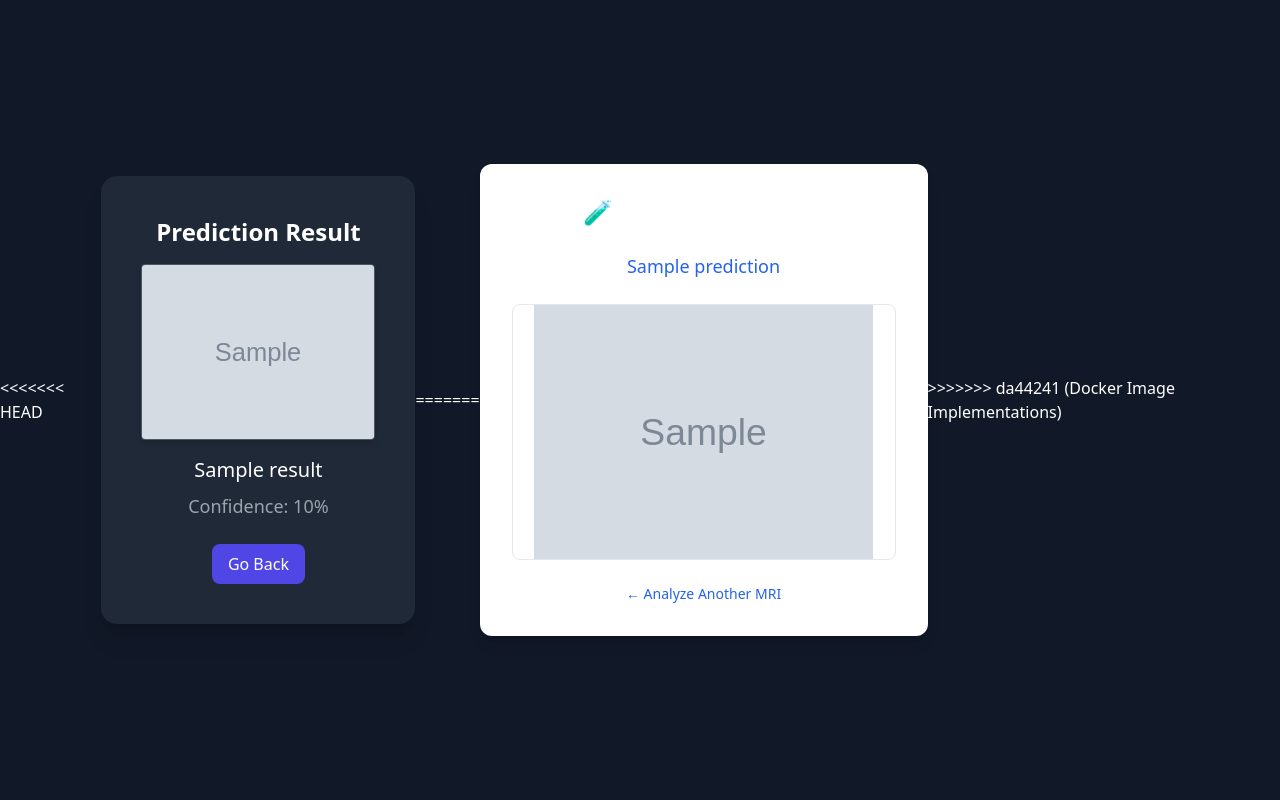
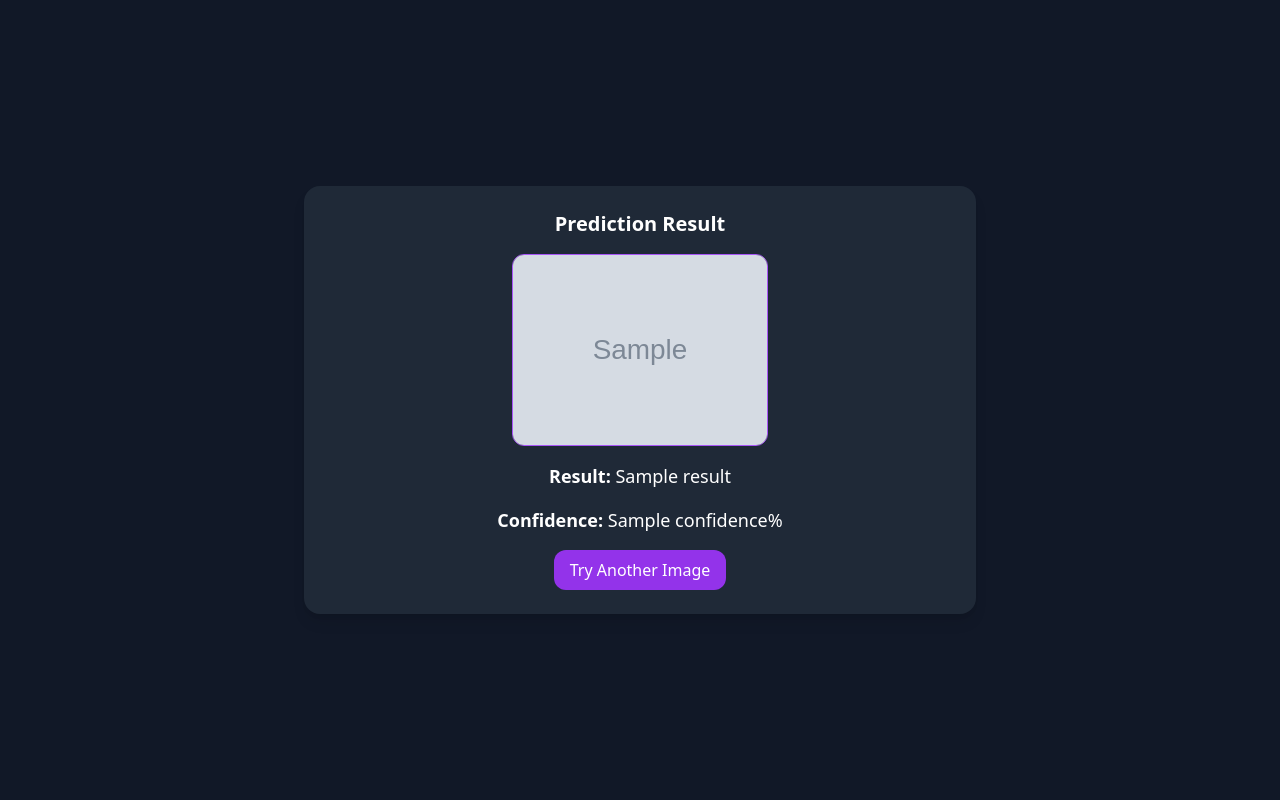
Before and after one commit to AkhilSareshwala/MRI-Tumor-Detection-using-CNN, a Flask app: template templates/result.html in a window 1280 px wide. Run offline with Flask 3, Linux system fonts and the light colour scheme; the template is opened without the code that fills it: most values are stand-ins (such as "Sample title", 1, 10 or a date in 2020); grey boxes marked "Sample" are stand-in pictures; some libraries are stand-ins or nearby versions.

Commit message:
Update result.html

```diff
--- a/templates/result.html
+++ b/templates/result.html
@@ -1,44 +1,19 @@
 <!DOCTYPE html>
-<<<<<<< HEAD
-<html lang="en" class="bg-gray-900 text-white">
+<html lang="en" class="dark">
 <head>
   <meta charset="UTF-8">
   <title>Prediction Result</title>
   <script src="https://cdn.tailwindcss.com"></script>
 </head>
-<body class="flex items-center justify-center min-h-screen">
-  <div class="p-10 bg-gray-800 rounded-2xl shadow-xl text-center">
-    <h2 class="text-2xl font-semibold mb-4">Prediction Result</h2>
-    <img src="{{ image_path }}" class="w-64 mx-auto mb-4 rounded shadow-md border border-gray-600" alt="MRI Scan">
-    <p class="text-xl mb-2 font-medium">{{ result }}</p>
-    <p class="text-lg text-gray-400">Confidence: {{ confidence | round(2) }}%</p>
-    <a href="/" class="mt-6 inline-block bg-indigo-600 hover:bg-indigo-700 px-4 py-2 rounded-lg text-white">Go Back</a>
+<body class="bg-gray-900 text-white min-h-screen flex items-center justify-center px-4">
+  <div class="max-w-2xl w-full bg-gray-800 rounded-2xl shadow-lg p-6 space-y-4">
+    <h2 class="text-xl font-semibold text-center">Prediction Result</h2>
+    <div class="flex flex-col items-center space-y-4">
+      <img src="{{ image_path }}" alt="Uploaded MRI Image" class="w-64 h-auto rounded-xl border border-purple-500">
+      <p class="text-lg"><strong>Result:</strong> {{ result }}</p>
+      <p class="text-lg"><strong>Confidence:</strong> {{ confidence }}%</p>
+      <a href="/" class="mt-4 inline-block bg-purple-600 hover:bg-purple-700 text-white py-2 px-4 rounded-xl transition duration-200">Try Another Image</a>
+    </div>
   </div>
-=======
-<html lang="en" class="dark">
-<head>
-  <meta charset="UTF-8">
-  <title>Prediction Result</title>
-  <meta name="viewport" content="width=device-width, initial-scale=1.0">
-  <script src="https://cdn.tailwindcss.com"></script>
-  <script>
-    tailwind.config = { darkMode: 'class' }
-  </script>
-</head>
-<body class="bg-gray-100 dark:bg-gray-900 text-gray-900 dark:text-white min-h-screen flex items-center justify-center px-4">
-
-  <div class="bg-white dark:bg-gray-800 rounded-xl shadow-lg p-8 w-full max-w-md text-center space-y-6">
-    <h1 class="text-2xl font-bold">🧪 Prediction Result</h1>
-
-    <p class="text-lg font-medium text-blue-600 dark:text-blue-400">
-      {{ prediction }}
-    </p>
-
-    <img src="{{ image_path }}" alt="MRI" class="rounded-lg w-full max-h-64 object-contain border dark:border-gray-600">
-
-    <a href="/" class="block mt-6 text-center text-sm text-blue-600 hover:underline">← Analyze Another MRI</a>
-  </div>
-
->>>>>>> da44241 (Docker Image Implementations)
 </body>
 </html>
```
